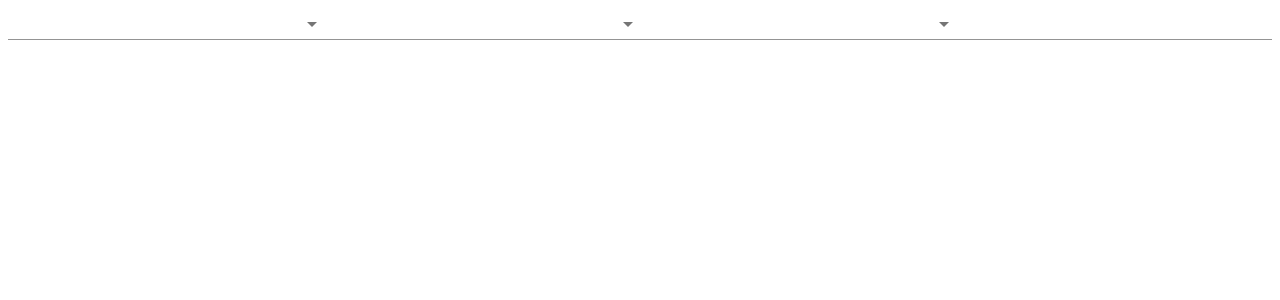
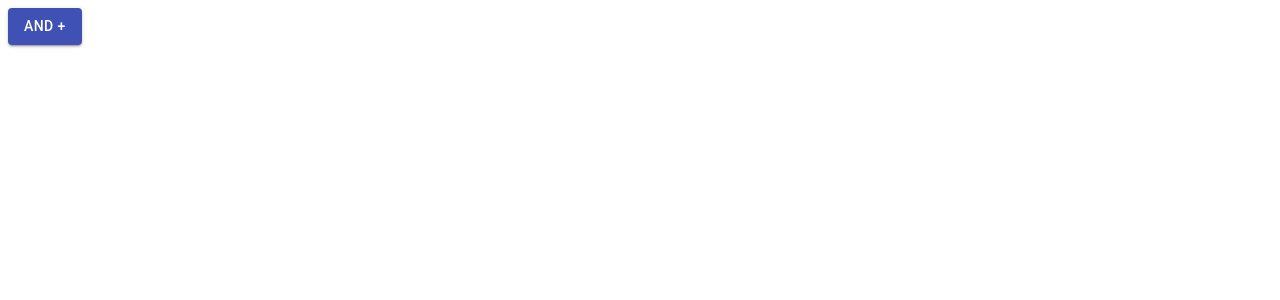
Before and after one commit to mayaleng/app, a React (Create React App) app: page / in a window 1280 px wide. Shown: the top 300 px of the page. Built offline with nearby package versions, Linux system fonts and the light colour scheme.

Commit message:
feat: add AND component for conditionals

```diff
--- a/src/App.jsx
+++ b/src/App.jsx
@@ -1,8 +1,25 @@
 import React from 'react';
-import Operation from './components/Operation';
+import IfAnd from './components/IfAnd';
+
+const words = [
+  {
+    tag: 'NOUN',
+    type: 'C',
+    properties: {
+      type: 'C',
+    },
+  },
+  {
+    tag: 'NOUN',
+    type: 'P',
+    properties: {
+      type: 'P',
+    },
+  },
+];
 
 const App = () => (
-  <Operation />
+  <IfAnd words={words} />
 );
 
 export default App;
--- /dev/null
+++ b/src/components/IfAnd/index.jsx
@@ -0,0 +1,26 @@
+import { Button, Grid } from '@material-ui/core';
+import React from 'react';
+import PropTypes from 'prop-types';
+import IfCondition from '../IfCondition';
+
+const IfAnd = ({ words = [] }) => {
+  const [operands, setOperands] = React.useState([]);
+
+  return (
+    <Grid container>
+      {operands.map((operand, index) => {
+        const key = `op${index}`;
+        return <IfCondition key={key} words={words} onDelete={() => {}} />;
+      })}
+      <Grid item={12}>
+        <Button variant="contained" color="primary" onClick={() => { setOperands([...operands, 1]); }}>AND +</Button>
+      </Grid>
+    </Grid>
+  );
+};
+
+IfAnd.propTypes = {
+  words: PropTypes.arrayOf(PropTypes.shape).isRequired,
+};
+
+export default IfAnd;
--- /dev/null
+++ b/src/components/IfCondition/index.jsx
@@ -0,0 +1,41 @@
+import React from 'react';
+import { Button, Grid, TextField } from '@material-ui/core';
+import { DeleteOutline } from '@material-ui/icons';
+import PropTypes from 'prop-types';
+import WordSelector from '../WordSelector';
+import OperationSelector from '../OperationSelector';
+
+const IfCondition = ({ words = [], onDelete }) => {
+  const [word, setWord] = React.useState('');
+  const [operation, setOperation] = React.useState('');
+  const [operator, setOperator] = React.useState('');
+
+  return (
+    <Grid container spacing={1}>
+      <Grid item xs={12} sm={3} md={3}>
+        <WordSelector words={words} value={word} onChange={(e) => setWord(e.target.value)} />
+      </Grid>
+      <Grid item xs={12} sm={3} md={3}>
+        <WordSelector words={words} value={word} onChange={(e) => setWord(e.target.value)} />
+      </Grid>
+      <Grid item xs={12} sm={2} md={2}>
+        <OperationSelector value={operation} onChange={(e) => setOperation(e.target.value)} />
+      </Grid>
+      <Grid item xs={12} sm={3} md={3}>
+        <TextField value={operator} onChange={(e) => setOperator(e.target.value)} fullWidth />
+      </Grid>
+      <Grid item xs={12} sm={1} md={1}>
+        <center>
+          <Button fullWidth onClick={() => { onDelete(); }}><DeleteOutline /></Button>
+        </center>
+      </Grid>
+    </Grid>
+  );
+};
+
+IfCondition.propTypes = {
+  words: PropTypes.arrayOf(PropTypes.shape).isRequired,
+  onDelete: PropTypes.func.isRequired,
+};
+
+export default IfCondition;
--- a/src/components/Operation/index.jsx
+++ /dev/null
@@ -1,48 +0,0 @@
-import React from 'react';
-import { Grid, TextField } from '@material-ui/core';
-import WordSelector from '../WordSelector';
-import OperationSelector from '../OperationSelector';
-
-const Operation = () => {
-  const [word, setWord] = React.useState('');
-  const [operation, setOperation] = React.useState('');
-  const [operator, setOperator] = React.useState('');
-
-  const words = [
-    {
-      tag: 'NOUN',
-      type: 'C',
-      properties: {
-        type: 'C',
-      },
-    },
-    {
-      tag: 'NOUN',
-      type: 'P',
-      properties: {
-        type: 'P',
-      },
-    },
-  ];
-
-  return (
-    <div>
-      <Grid container>
-        <Grid item xs={12} sm={12} md={3}>
-          <WordSelector words={words} value={word} onChange={(e) => setWord(e.target.value)} />
-        </Grid>
-        <Grid item xs={12} sm={12} md={3}>
-          <WordSelector words={words} value={word} onChange={(e) => setWord(e.target.value)} />
-        </Grid>
-        <Grid item xs={12} sm={12} md={3}>
-          <OperationSelector value={operation} onChange={(e) => setOperation(e.target.value)} />
-        </Grid>
-        <Grid item xs={12} sm={12} md={3}>
-          <TextField value={operator} onChange={(e) => setOperator(e.target.value)} fullWidth />
-        </Grid>
-      </Grid>
-    </div>
-  );
-};
-
-export default Operation;
--- a/src/components/OperationSelector/index.jsx
+++ b/src/components/OperationSelector/index.jsx
@@ -11,7 +11,14 @@ const OperationSelector = ({ value, onChange }) => {
   return (
     <FormControl fullWidth>
       <Select value={value} onChange={onChange} fullWidth>
-        {operations.map((operation) => <MenuItem value={operation}>{t(`OperationSelector.${operation}`)}</MenuItem>)}
+        {operations.map((operation, index) => {
+          const key = `${operation}${index}`;
+          return (
+            <MenuItem key={key} value={operation}>
+              {t(`OperationSelector.${operation}`)}
+            </MenuItem>
+          );
+        })}
       </Select>
     </FormControl>
 
```
